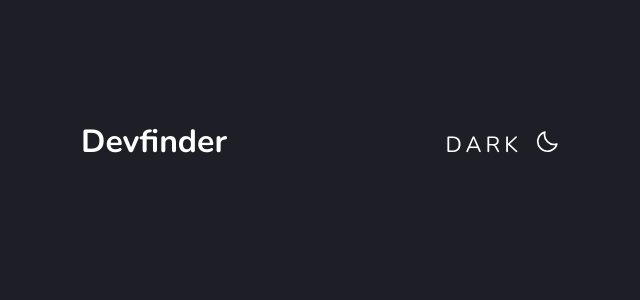
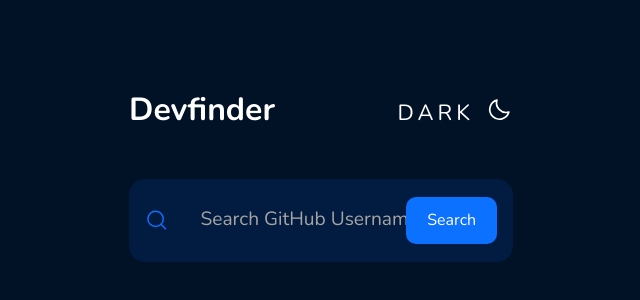
Before and after one commit to giovaniocan/devFinder, a React (Vite) app: page / in a window 1280 px wide. Shown: the part 104-404 px from the top of the page, without its empty margins (319-959 px from the left). Built offline with nearby package versions, Linux system fonts and the light colour scheme.

Commit message:
Search Profiler css is finished

```diff
--- a/src/App.tsx
+++ b/src/App.tsx
@@ -1,6 +1,7 @@
 import { ThemeProvider } from 'styled-components'
 import { Globalstyle } from '../src/styles/global'
 import { Header } from './components/header'
+import { SearchProfile } from './components/searchProfile'
 import { AppContainer } from './homeStyled'
 import dark from './types/themes/dark'
 /* import light from './types/themes/light' */
@@ -11,6 +12,7 @@ export function App() {
       <Globalstyle />
       <AppContainer>
         <Header />
+        <SearchProfile />
       </AppContainer>
     </ThemeProvider>
   )
--- /dev/null
+++ b/src/components/searchProfile/index.tsx
@@ -0,0 +1,12 @@
+import { SearchContainer } from './styles'
+import { MagnifyingGlass } from 'phosphor-react'
+
+export function SearchProfile() {
+  return (
+    <SearchContainer>
+      <MagnifyingGlass size={40} color="#0d71ff" />
+      <input type="text" placeholder="Search GitHub Username" />
+      <button>Search</button>
+    </SearchContainer>
+  )
+}
--- /dev/null
+++ b/src/components/searchProfile/styles.ts
@@ -0,0 +1,33 @@
+import styled from 'styled-components'
+
+export const SearchContainer = styled.form`
+  margin-top: 3rem;
+  width: 100%;
+  display: flex;
+  align-items: center;
+  background: ${(props) => props.theme.colors.baseBackgroundComponent};
+  padding: 1.1rem 1rem;
+  border-radius: 16px;
+
+  input {
+    margin-left: 2rem;
+    width: 100%;
+    background: transparent;
+    border: 0;
+  }
+  input::placeholder {
+    color: ${(props) => props.theme.colors.textinput};
+    font-size: 1.2rem;
+  }
+
+  button {
+    color: ${(props) => props.theme.colors.importantText};
+    background: ${(props) => props.theme.colors.searchComponent};
+    padding: 0.8rem 1.3rem;
+    border: 0;
+    border-radius: 10px;
+  }
+  svg {
+    color: ${(props) => props.theme.colors.searchComponent};
+  }
+`
--- a/src/homeStyled.ts
+++ b/src/homeStyled.ts
@@ -1,5 +1,5 @@
 import styled from 'styled-components'
 
 export const AppContainer = styled.div`
-  margin: 14rem 25rem 18rem;
+  margin: 12rem 28rem 12rem;
 `
--- a/src/types/styled.d.ts
+++ b/src/types/styled.d.ts
@@ -9,6 +9,8 @@ declare module 'styled-components' {
       importantText: string
       baseBackgroundComponent: string
       anotherText: string
+      searchComponent: string
+      textinput: string
     }
   }
 }
--- a/src/types/themes/dark.ts
+++ b/src/types/themes/dark.ts
@@ -2,9 +2,11 @@ export default {
   title: 'light',
 
   colors: {
-    background: '#1D1E26',
+    background: '#011126',
     importantText: '#fff',
-    baseBackgroundComponent: '#5E35F2',
+    baseBackgroundComponent: '#011C40',
     anotherText: '#C8D3DD',
+    searchComponent: '#0d71ff',
+    textinput: '#A6A5A4',
   },
 }
```
